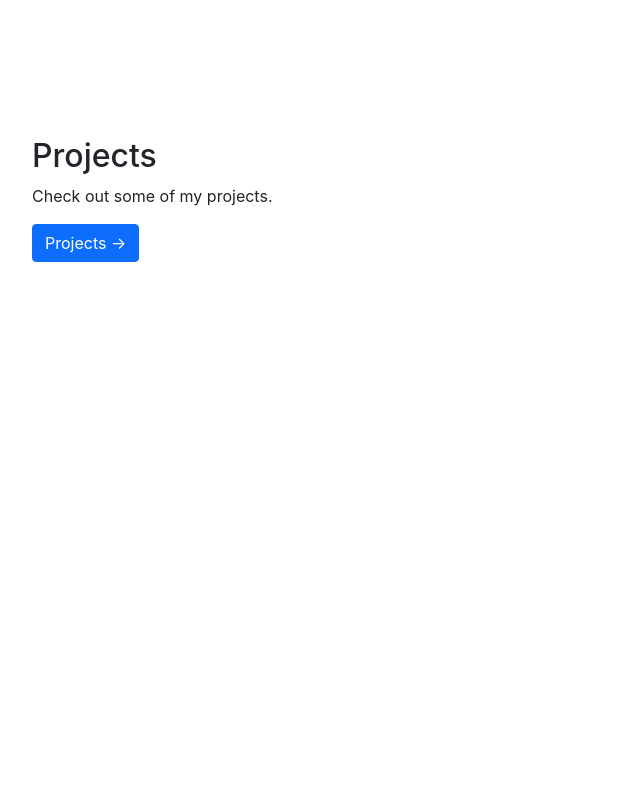
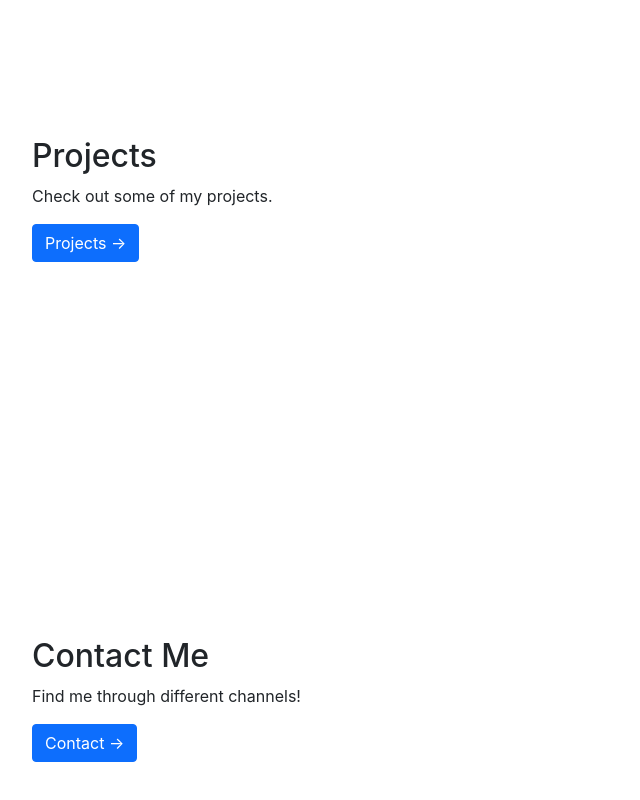
Before and after one commit to renaultluk/renaultluk.github.io, a Next.js app: page / in a window 1280 px wide. Shown: the part 844-1644 px from the top of the page, without its empty margins (0-640 px from the left). Before the commit the page ends 1294 px from the top, so only its background shows below. Built offline with nearby package versions, Linux system fonts and the light colour scheme.

Commit message:
add contact banner

```diff
--- a/pages/index.js
+++ b/pages/index.js
@@ -78,6 +78,17 @@ export default function Home() {
           </Button>
         </div>
 
+        <div className={styles.banner} style={{
+          transform: `translateY(-${offsetY * 0.7}px)`,
+          height: `${500}px`,
+        }}>
+          <h2>Contact Me</h2>
+          <p>Find me through different channels!</p>
+          <Button variant="primary" href="/work" style={{ width: "fit-content" }}>
+            Contact &rarr;
+          </Button>
+        </div>
+
         {/* <Parallax pages={2}>
           <ParallaxLayer offset={0} speed={1}>
             <h1 className={styles.title}>
```
